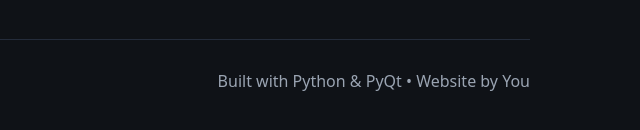
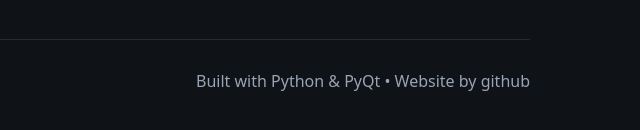
Before and after one commit to sasarusadeeksha/Data-Usage-Meter, a plain HTML site: page index.html in a window 1280 px wide. Shown: the part 1398-1528 px from the top of the page, 640-1280 px from the left. Drawn offline with Linux system fonts and the light colour scheme.

Commit message:
Update footer website attribution to GitHub

```diff
--- a/index.html
+++ b/index.html
@@ -253,7 +253,7 @@ Features:
 
     <footer>
       <div>© 2025 DataUsageMonitor</div>
-      <div>Built with Python & PyQt • Website by You</div>
+      <div>Built with Python & PyQt • Website by github</div>
     </footer>
   </div>
 </body>
```
